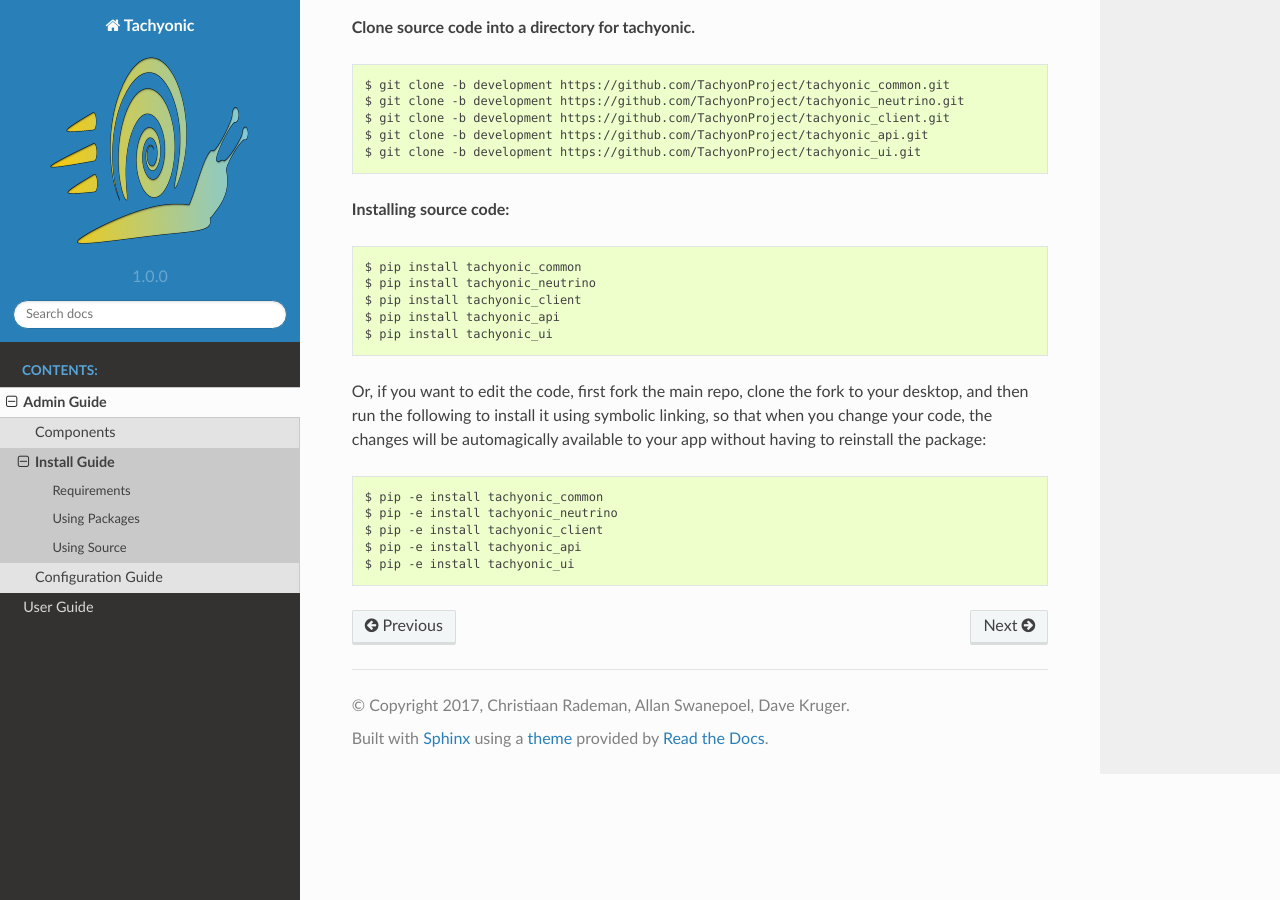
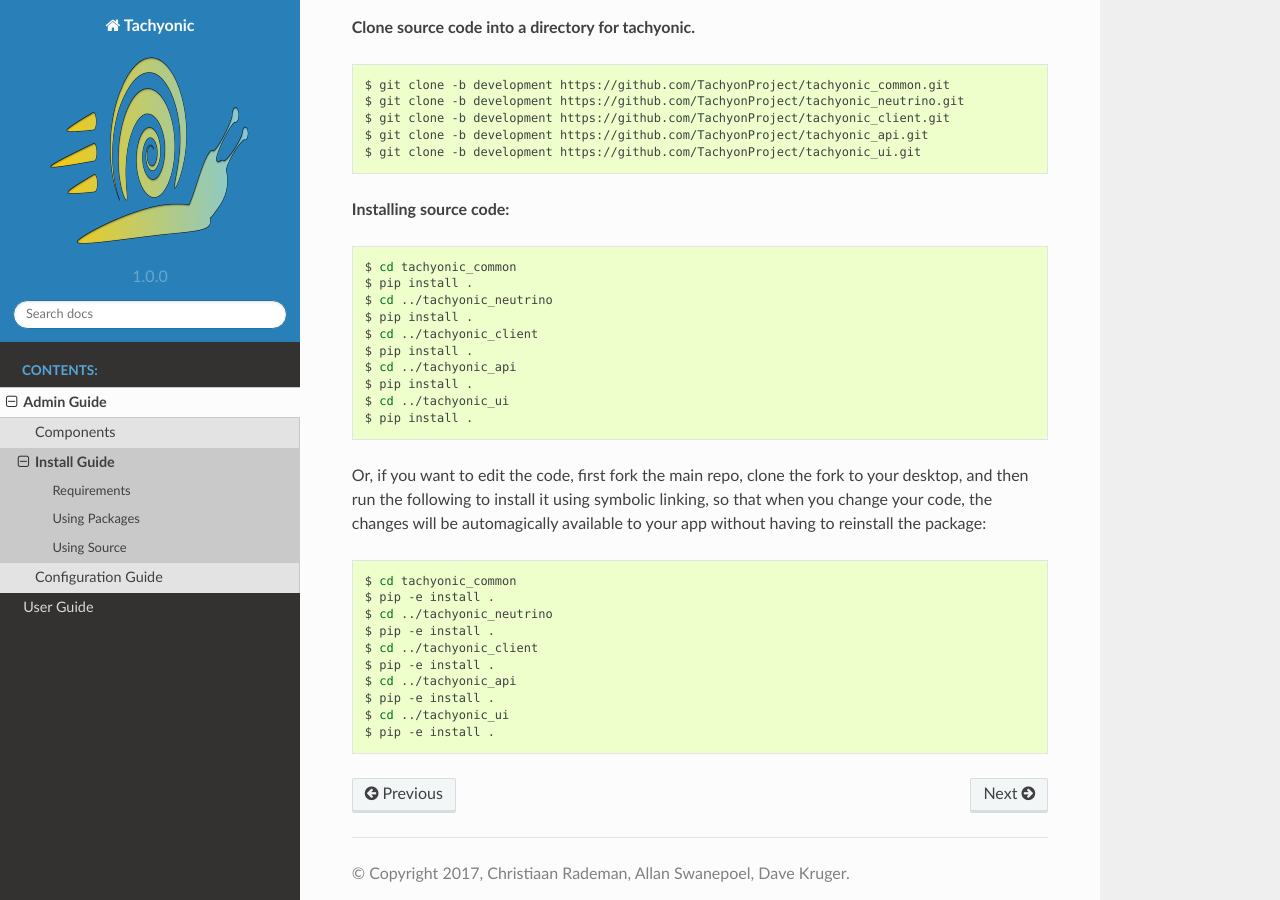
Before and after one commit to Vuader/tachyonic-namespace, a Sphinx documentation site: the page built from docs/source/admin/install.rst, in a window 1280 px wide and 900 px high, scrolled down 921 px. Built offline with Sphinx 7.4.7 and the Read the Docs theme 2.0.0, drawn with Linux system fonts in a browser that asks for light colours.

```diff
--- a/docs/source/admin/install.rst
+++ b/docs/source/admin/install.rst
@@ -53,11 +53,16 @@ Using Source
 
 .. code:: bash
 
-    $ pip install tachyonic_common
-    $ pip install tachyonic_neutrino
-    $ pip install tachyonic_client
-    $ pip install tachyonic_api
-    $ pip install tachyonic_ui
+    $ cd tachyonic_common
+    $ pip install .
+    $ cd ../tachyonic_neutrino
+    $ pip install .
+    $ cd ../tachyonic_client
+    $ pip install .
+    $ cd ../tachyonic_api
+    $ pip install .
+    $ cd ../tachyonic_ui
+    $ pip install .
 
 Or, if you want to edit the code, first fork the main repo, clone the fork
 to your desktop, and then run the following to install it using symbolic
@@ -66,8 +71,13 @@ available to your app without having to reinstall the package:
 
 .. code:: bash
 
-    $ pip -e install tachyonic_common
-    $ pip -e install tachyonic_neutrino
-    $ pip -e install tachyonic_client
-    $ pip -e install tachyonic_api
-    $ pip -e install tachyonic_ui
+    $ cd tachyonic_common
+    $ pip -e install .
+    $ cd ../tachyonic_neutrino
+    $ pip -e install .
+    $ cd ../tachyonic_client
+    $ pip -e install .
+    $ cd ../tachyonic_api
+    $ pip -e install .
+    $ cd ../tachyonic_ui
+    $ pip -e install .
```
